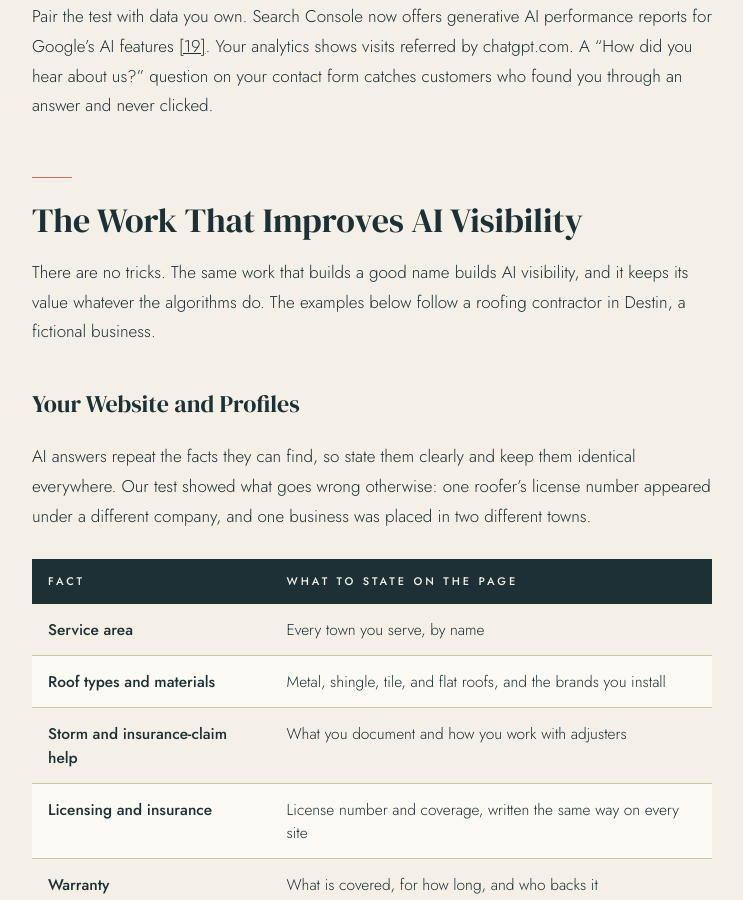
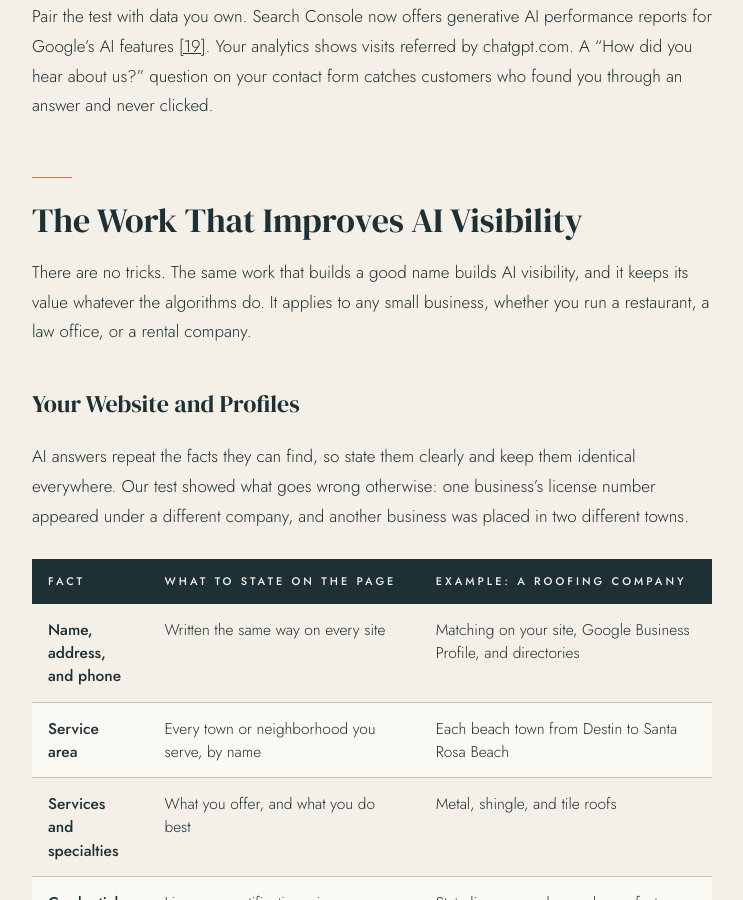
Before and after one commit to benalan317/30adigitalmarketing, a Jekyll site: the page built from insights/ai-seo-small-business/index.md, in a window 1280 px wide and 900 px high, scrolled down 10064 px. Shown: the whole window, without its empty margins (268-1011 px from the left). Built offline with Jekyll 4.4.1, drawn with Linux system fonts in a browser that asks for light colours; some of the changed text lies outside the part shown.

Commit message:
AI SEO article: generalize advice beyond roofing, fix 90-day heading anchor
Co-Authored-By: Claude Opus 5.5 <noreply@anthropic.com>
Claude-Session: https://claude.ai/code/session_01Uq3wGZqkywNmsgmyzkp5tQ

```diff
--- a/insights/ai-seo-small-business/index.md
+++ b/insights/ai-seo-small-business/index.md
@@ -56,7 +56,7 @@ The full results are in [What Our Prompt Test Found](#prompt-test).
 <li><a href="#run-a-test">A Controlled Prompt Test You Can Run Yourself</a></li>
 <li><a href="#improve">The Work That Improves AI Visibility</a></li>
 <li><a href="#ai-slop">AI Content vs. AI Slop: The Difference Is the Editor</a></li>
-<li><a href="#90-day-plan">A 90-Day AI SEO Plan for a Small Business</a></li>
+<li><a href="#plan-90-day">A 90-Day AI SEO Plan for a Small Business</a></li>
 <li><a href="#faq">Common Questions about AI SEO for Small Businesses</a></li>
 </ul>
 </nav>
@@ -216,23 +216,23 @@ Pair the test with data you own. Search Console now offers generative AI perform
 
 ## The Work That Improves AI Visibility {#improve}
 
-There are no tricks. The same work that builds a good name builds AI visibility, and it keeps its value whatever the algorithms do. The examples below follow a roofing contractor in Destin, a fictional business.
+There are no tricks. The same work that builds a good name builds AI visibility, and it keeps its value whatever the algorithms do. It applies to any small business, whether you run a restaurant, a law office, or a rental company.
 
 ### Your Website and Profiles
 
-AI answers repeat the facts they can find, so state them clearly and keep them identical everywhere. Our test showed what goes wrong otherwise: one roofer's license number appeared under a different company, and one business was placed in two different towns.
+AI answers repeat the facts they can find, so state them clearly and keep them identical everywhere. Our test showed what goes wrong otherwise: one business's license number appeared under a different company, and another business was placed in two different towns.
 
 <div class="table-wrap" markdown="1">
 
-| Fact | What to state on the page |
-| --- | --- |
-| Service area | Every town you serve, by name |
-| Roof types and materials | Metal, shingle, tile, and flat roofs, and the brands you install |
-| Storm and insurance-claim help | What you document and how you work with adjusters |
-| Licensing and insurance | License number and coverage, written the same way on every site |
-| Warranty | What is covered, for how long, and who backs it |
-| Response time | How quickly you inspect after a storm |
-| Financing | Whether you offer it and on what terms |
+| Fact | What to state on the page | Example: a roofing company |
+| --- | --- | --- |
+| Name, address, and phone | Written the same way on every site | Matching on your site, Google Business Profile, and directories |
+| Service area | Every town or neighborhood you serve, by name | Each beach town from Destin to Santa Rosa Beach |
+| Services and specialties | What you offer, and what you do best | Metal, shingle, and tile roofs |
+| Credentials | Licenses, certifications, insurance, and awards | State license number and manufacturer certifications |
+| Prices and terms | Price ranges, minimums, financing, or booking rules | Whether financing is offered |
+| Guarantees and policies | Warranties, refunds, and cancellation terms | What the warranty covers and for how long |
+| Hours and response time | When customers can reach you and how fast you reply | How quickly you inspect after a storm |
 
 </div>
 
@@ -242,9 +242,9 @@ Pages with specific facts and cited sources are easier for AI to use. In a 2024
 
 The same way we ask friends and family for referrals in real life, AI answers about a named business lean on what other sites say about it. Build your record honestly:
 
-- Ask recent customers for detailed reviews that name the job and the neighborhood.
-- Earn local press coverage, and keep listings current with your chamber of commerce and trade associations.
-- Join manufacturer certified-contractor directories and list yourself on supplier and partner pages.
+- Ask recent customers for detailed reviews that name the service they received and where.
+- Earn local press coverage, and keep listings current with your chamber of commerce and trade or professional associations.
+- Get listed in the directories your industry uses, such as certification programs, supplier and partner pages, or booking platforms.
 - Sponsor community events that publish a sponsor page.
 
 ### Technical Access
@@ -280,7 +280,7 @@ The starting point is easy to spot. You could open any answer with "14 billion y
 
 Volume is easy to produce with AI, and usefulness is the hard part. Marketing and promotions is already the most common AI use among small businesses, at 41% [[1]](#ref-1), so a page that only restates the basics adds little. Google's position is about purpose and scale, not the tool: generating many pages without adding value for users can violate its scaled content policy [[10]](#ref-10). A page that earns its place passes that test, regardless of how it was written.
 
-## A 90-Day AI SEO Plan for a Small Business {#90-day-plan}
+## A 90-Day AI SEO Plan for a Small Business {#plan-90-day}
 
 1. **Days 1 to 30: Set the baseline.** Build the question list and run the first test. Check crawler access, Search Console, and analytics. List every fact customers check before they hire you.
 2. **Days 31 to 60: Fix your own spaces.** Rewrite the top service pages, correct your Google Business Profile, and align directory listings so every fact matches.
```
Also changed, not shown: other parts of insights/ai-seo-small-business/index.md (+1 -1 lines).
